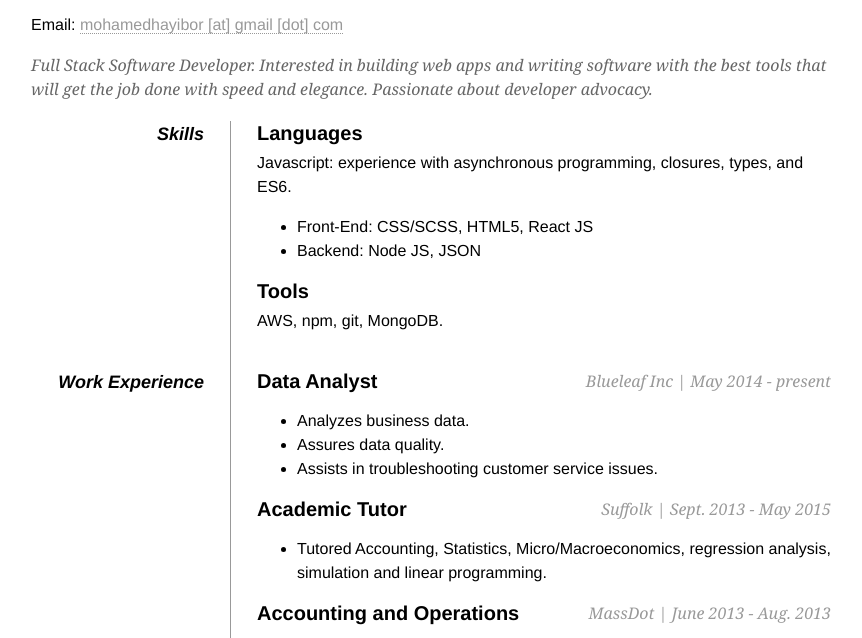
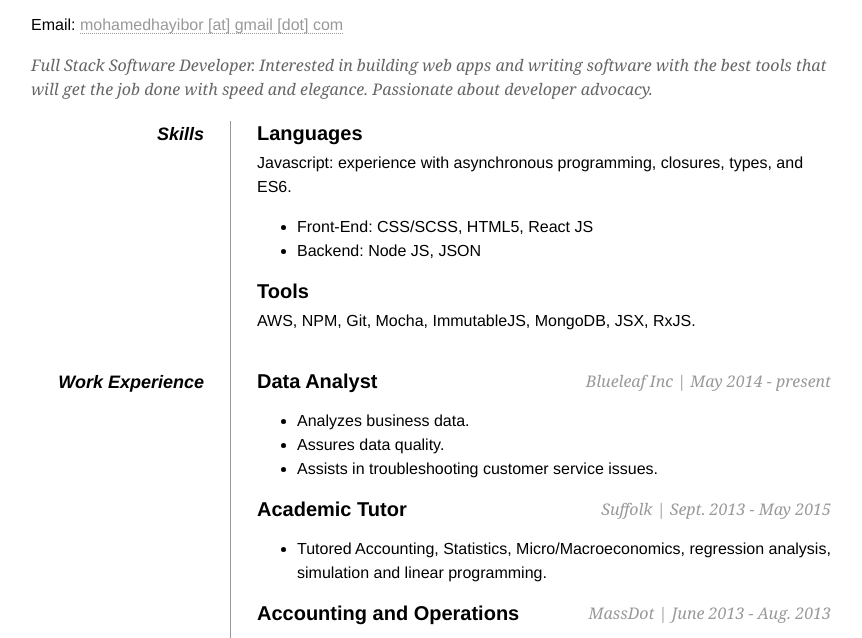
Before and after one commit to mohamedhayibor/mohamedhayibor.github.io, a website: page resume.html in a window 1280 px wide. Shown: the part 105-743 px from the top of the page, without its empty margins (209-1071 px from the left). Drawn offline with Linux system fonts and the light colour scheme.

Commit message:
Update readme

```diff
--- a/resume.html
+++ b/resume.html
@@ -38,7 +38,7 @@
 						</ul>
 					</p>
 					<h2>Tools</h2>
-					<p>AWS, npm, git, MongoDB.</p>
+					<p>AWS, NPM, Git, Mocha, ImmutableJS, MongoDB, JSX, RxJS.</p>
 				</dd>
 			</dl>
 			<!-- Work Experience -->
```
